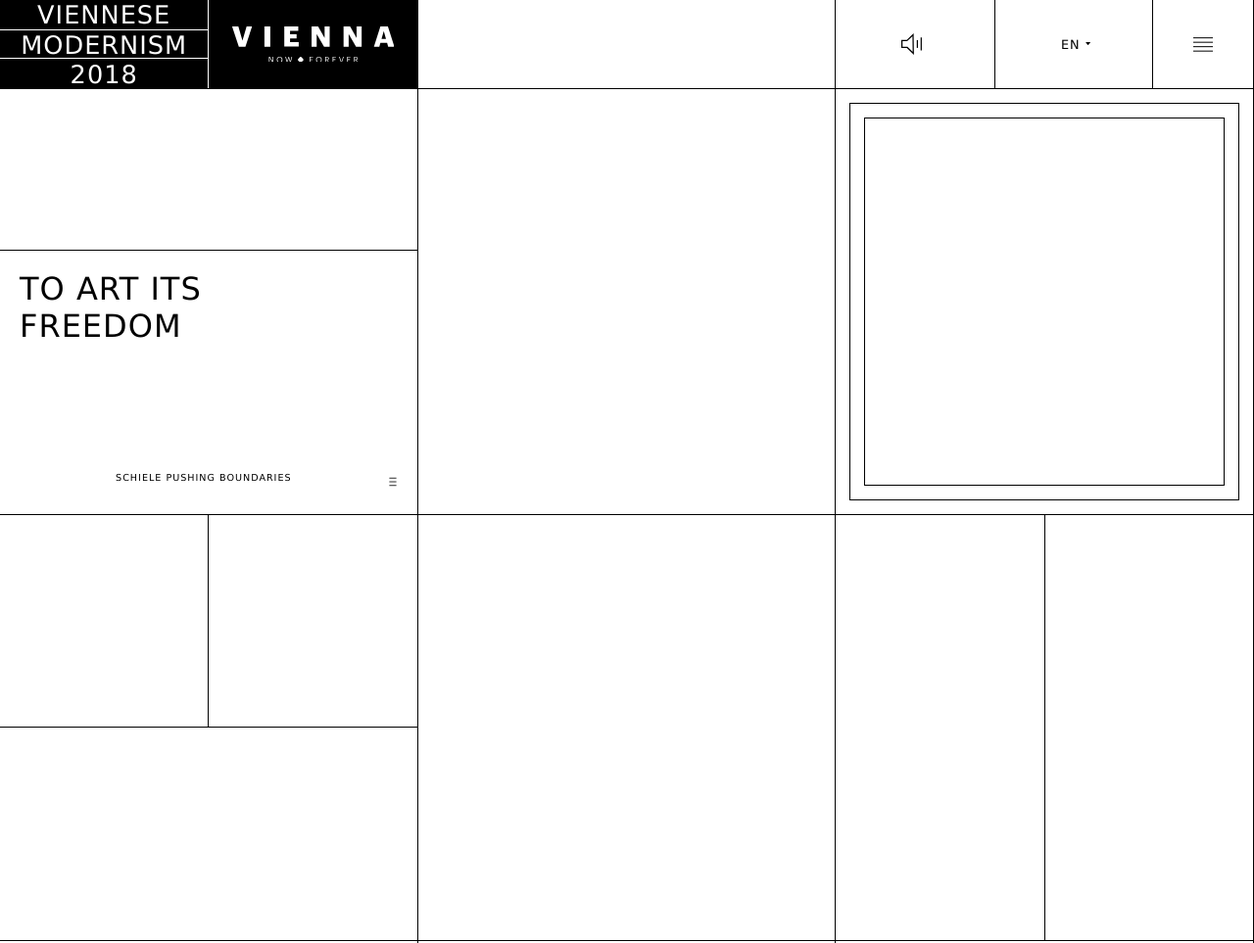
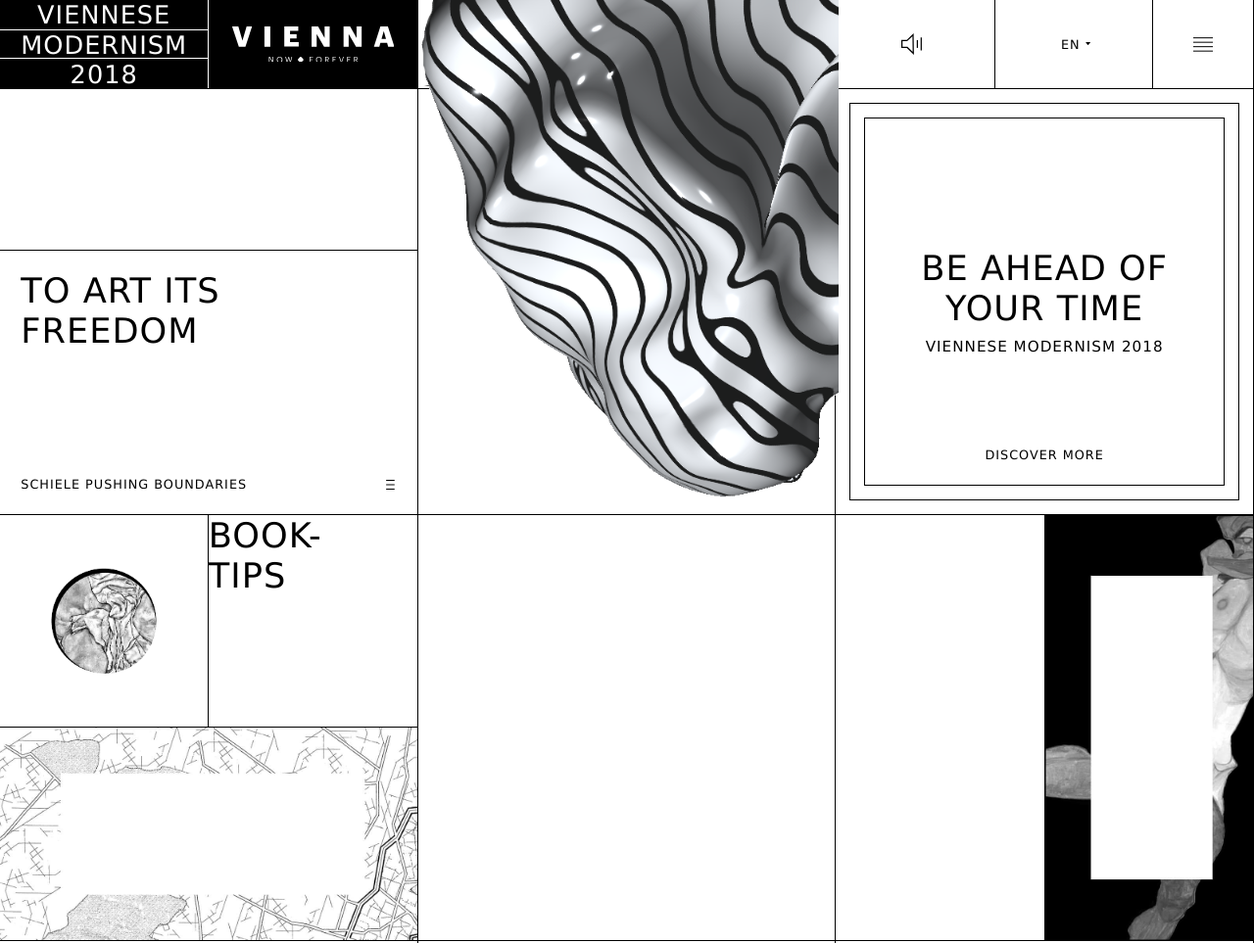
Before and after one commit to BenjiBetty/Viennese, a plain HTML site: page index.html in a window 1280 px wide. Shown: the top 963 px of the page at 98% size. Drawn offline with Linux system fonts and the light colour scheme.

Commit message:
Add css + images to third row

```diff
--- a/assets/scss/style.scss
+++ b/assets/scss/style.scss
@@ -11,6 +11,7 @@
 
 body {
     margin: 0 auto;
+    overflow-x: hidden;
 }
 
 //GRID
@@ -357,6 +358,34 @@
 }
 
 //END OF GRID
+//GRID CONTENT
+.large-text {
+    font-size: 2.2em;
+}
+
+.medium-text {
+    font-size: 0.95em;
+}
+
+.small-text {
+    font-size: 0.8em;
+    width: 100%;
+    line-height: 20px;
+}
+
+.center-block {
+    position: relative;
+    top: 50%;
+    transform: translateY(-50%);
+}
+
+.forme {
+    position: relative;
+    top: -90px;
+    left: 50%;
+    transform: translateX(-50%);
+}
+
 p {
     margin: 0 auto;
     font-family: Verdana, Geneva, Tahoma, sans-serif;
@@ -421,29 +450,74 @@
     .cadre2 {
         border: 1px solid black;
         height: 100%;
-    }
-}
-
-.text {
-    height: 100%;
-    margin: 20px;
-    p {
-        font-size: 2em;
-    }
-    .schiele {
-        height: 20px;
-        display: flex;
-        bottom: 0;
-        margin-top: 130px;
-        p {
-            font-size: 0.6em;
+        text-align: center;
+        position: relative;
+        .medium-text {
+            margin-top: 10px;
         }
-        img {
-            width: 10px;
+        .small-text {
+            position: absolute;
+            bottom: 20px;
         }
     }
 }
 
+.row2-col1-row2 {
+    position: relative;
+    .titre {
+        position: relative;
+        height: auto;
+        width: 90%;
+        margin: auto;
+        top: 20px;
+    }
+    .schiele {
+        position: absolute;
+        display: flex;
+        width: 90%;
+        height: 20px;
+        bottom: 20px;
+        left: 50%;
+        transform: translateX(-50%);
+        img {
+            width: 12px;
+            height: 12px;
+            margin-top: 4px;
+        }
+    }
+}
+
+.row3-col1-row1-col1 {
+    position: relative;
+    .back {
+        background-image: url('../../assets/img/gloryHoleBack.jpg');
+        width: 100%;
+        height: 100%;
+        background-size: cover;
+        background-position: center center;
+    }
+    .front {
+        position: absolute;
+        background-image: url('../../assets/img/gloryHoleFront.png');
+        width: 100%;
+        top: 0;
+        height: 100%;
+        background-size: cover;
+        background-position: center center;
+    }
+}
+
+.row3-col1-row2 {
+    background-image: url('../../assets/img/wagner.jpg');
+    background-size: cover;
+}
+
+.row3-col3-col2 {
+    background-image: url('../../assets/img/schiele.jpg');
+    background-size: cover;
+}
+
+//END GRID CONTENT
 //SVG
 .logo {
     @include svgCenter();
@@ -535,3 +609,5 @@
         stroke: white;
     }
 }
+
+//ANIMATIONS
--- a/index.html
+++ b/index.html
@@ -30,7 +30,7 @@
 
             </div>
         </a>
-        <div class="row1-col2"></div>
+        <div class="row1-col2"> <img src="assets/img/forme.png" alt="" class="forme"></div>
         <div class="row1-col3">
             <a href="" class="row1-col3-col1">
                 <div class="sound">
@@ -52,6 +52,7 @@
     </header>
 
     <div class="container">
+
         <div class="row2-col1">
             <div class="row2-col1-row1">
                 <div class="guitar">
@@ -62,27 +63,39 @@
                     <div class="corde5"></div>
                 </div>
             </div>
-            <div class="row2-col1-row2">
-                <div class="text">
-                    <p>to art its<br>freedom</p>
-                    <div class="schiele">
-                        <p>schiele pushing boundaries</p>
-                        <img src="assets/img/icon-article.svg" alt="">
-                    </div>
+            <a href="" class="row2-col1-row2">
 
+                <div class="titre">
+                    <p class="large-text">to art its<br>freedom</p>
                 </div>
-            </div>
+                <div class="schiele">
+                    <p class="small-text">schiele pushing boundaries</p>
+                    <img src="assets/img/icon-article.svg" alt="">
+                </div>
+            </a>
         </div>
         <div class="row2-col2"></div>
         <a href="" class="row2-col3">
             <div class="cadre1">
-                <div class="cadre2"></div>
+                <div class="cadre2">
+                    <div class="center-block">
+                        <p class="large-text">be ahead of<br>your time</p>
+                        <p class="medium-text">viennese modernism 2018</p>
+                    </div>
+
+                    <p class="small-text">discover more</p>
+                </div>
             </div>
         </a>
         <div class="row3-col1">
             <div class="row3-col1-row1">
-                <div class="row3-col1-row1-col1"></div>
-                <div class="row3-col1-row1-col2"></div>
+                <div class="row3-col1-row1-col1">
+                    <div class="back"></div>
+                    <div class="front"></div>
+                </div>
+                <div class="row3-col1-row1-col2">
+                    <p class="large-text">book-<br>tips</p>
+                </div>
             </div>
             <div class="row3-col1-row2"></div>
         </div>
```
Also changed, not shown: assets/css/style.css, assets/img/forme.png (added), assets/img/gloryHoleBack.jpg (added), assets/img/gloryHoleFront.png (added), assets/img/schiele.jpg (added), assets/img/wagner.jpg (added).
